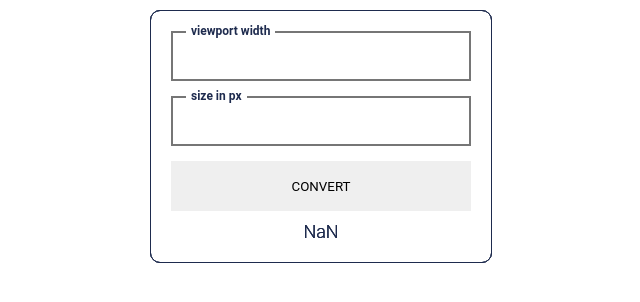
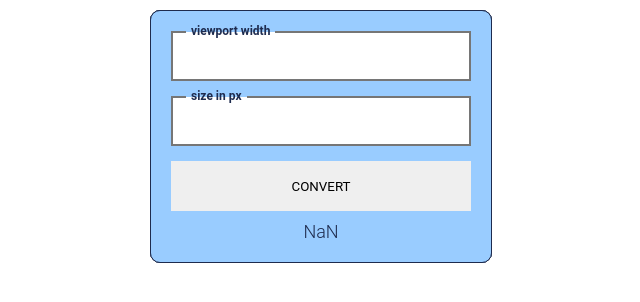
Before and after one commit to aqidel/relative-values-calculator, a React app: page / in a window 1280 px wide. Shown: the top 302 px of the page, without its empty margins (319-959 px from the left). Built offline with nearby package versions, Linux system fonts and the light colour scheme.

Commit message:
blocking style added

```diff
--- a/src/App.js
+++ b/src/App.js
@@ -1,19 +1,20 @@
-import React from 'react';
+import React, { useState } from 'react';
 import Calculator from './Calculator';
 import './scss/desktop.scss';
 
 export default function App() {
+  const [active, setActive] = useState('item-1');
   return (
     <>
       <div id='container'>
-        <input type='radio' name='slider' id='item-1' defaultChecked/>
-        <input type='radio' name='slider' id='item-2'/>
-        <input type='radio' name='slider' id='item-3'/>
-        <input type='radio' name='slider' id='item-4'/>
-        <Calculator id={1} viewport={'width'} size={'px'}/>
-        <Calculator id={2} viewport={'width'} size={'vw'}/>
-        <Calculator id={3} viewport={'height'} size={'px'}/>
-        <Calculator id={4} viewport={'height'} size={'vh'}/>
+        <input type='radio' name='slider' id='item-1' onChange={(e) => setActive(e.target.id)} defaultChecked/>
+        <input type='radio' name='slider' id='item-2' onChange={(e) => setActive(e.target.id)}/>
+        <input type='radio' name='slider' id='item-3' onChange={(e) => setActive(e.target.id)}/>
+        <input type='radio' name='slider' id='item-4' onChange={(e) => setActive(e.target.id)}/>
+        <Calculator id={1} viewport={'width'} size={'px'} color={'#99ccff'} active={active}/>
+        <Calculator id={2} viewport={'width'} size={'vw'} color={'#80ffaa'} active={active}/>
+        <Calculator id={3} viewport={'height'} size={'px'} color={'#ffbf80'} active={active}/>
+        <Calculator id={4} viewport={'height'} size={'vh'} color={'#ff8566'} active={active}/>
       </div>
     </>
   )
--- a/src/Calculator.js
+++ b/src/Calculator.js
@@ -2,16 +2,38 @@ import React from 'react';
 
 export default function Calculator(props) {
   return (
-    <label htmlFor={'item-' + props.id} id={'card-' + props.id} className='calculator-wrap'>
+    <label
+      htmlFor={'item-' + props.id}
+      id={'card-' + props.id}
+      className='calculator-wrap'
+      style={{backgroundColor: props.color}}>
       <div className='viewport-wrap'>
-        <input type='text'/>
-        <label className='viewport-label'>viewport {props.viewport}</label>
+        <input
+          className='viewport-input'
+          type='text'
+          disabled={props.active[5] == props.id ? false : true}/>
+        <label
+          className='viewport-label'
+          style={{background: `linear-gradient(to bottom, ${props.color} 60%, #ffffff 40%)`}}>
+            viewport {props.viewport}
+        </label>
       </div>
       <div className='size-wrap'>
-        <input type='text'/>
-        <label className='size-label'>size in {props.size}</label>
+        <input
+          className='size-input'
+          type='text'
+          disabled={props.active[5] == props.id ? false : true}/>
+        <label
+          className='size-label'
+          style={{background: `linear-gradient(to bottom, ${props.color} 60%, #ffffff 40%)`}}>
+            size in {props.size}
+        </label>
       </div>
-      <button>CONVERT</button>
+      <input
+        type='button'
+        className='convert-button'
+        value='CONVERT'
+        disabled={props.active[5] == props.id ? false : true}/>
       <div className='result-wrap'>
         <span>NaN</span>
       </div>
--- a/src/scss/desktop.scss
+++ b/src/scss/desktop.scss
@@ -8,7 +8,6 @@
   #container {
     display: flex;
     justify-content: center;
-    transform-style: preserve-3d;
   }
 
   #item-1, #item-2, #item-3, #item-4 {
@@ -21,8 +20,10 @@
     padding: 20px;
     position: absolute;
     transition: transform 0.4s ease;
+    transform-style: preserve-3d;
+    cursor: pointer;
 
-    input {
+    .viewport-input, .size-input {
       width: 300px;
       height: 50px;
       border: 1px solid #1e2b4e;
@@ -36,8 +37,12 @@
       transition: 0.4s;
     }
 
-    input:focus {
+    .viewport-input:focus, .size-input:focus {
       border-color: #007cba;
+    }
+
+    .viewport-input:disabled, .size-input:disabled {
+      background-color: #ffffff;
     }
 
     .viewport-label, .size-label {
@@ -49,10 +54,9 @@
       font-size: 12px;
       font-weight: 700;
       color: #1e2b4e;
-      background-color: #ffffff;
     }
 
-    button {
+    .convert-button {
       width: 300px;
       height: 50px;
       border: none;
@@ -66,8 +70,12 @@
       cursor: pointer;
     }
 
-    button:hover {
+    .convert-button:hover {
       background-color: #3a9cf7;
+    }
+
+    .convert-button:disabled {
+      background-color: #1e2b4e;
     }
   }
 
@@ -92,13 +100,13 @@
 
   #item-1:checked ~ #card-3, #item-2:checked ~ #card-1, #item-3:checked ~ #card-4, #item-4:checked ~ #card-2 {
     transform: translatex(-40%) scale(0.8);
-    opacity: 0.4;
+    opacity: 0.5;
     z-index: 0;
   }
 
   #item-1:checked ~ #card-2, #item-2:checked ~ #card-4, #item-3:checked ~ #card-1, #item-4:checked ~ #card-3 {
     transform: translatex(40%) scale(0.8);
-    opacity: 0.4;
+    opacity: 0.5;
     z-index: 0;
   }
 
```
